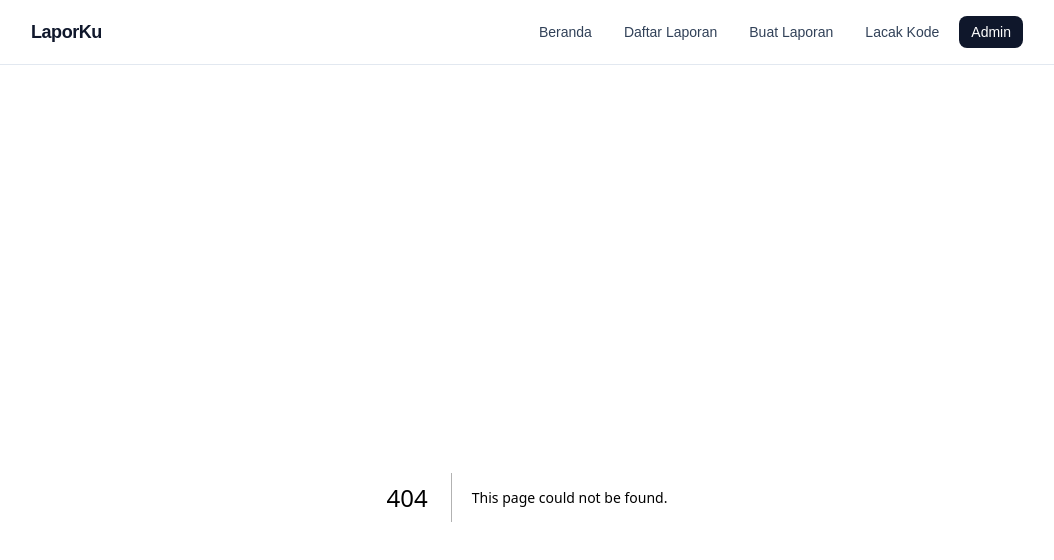
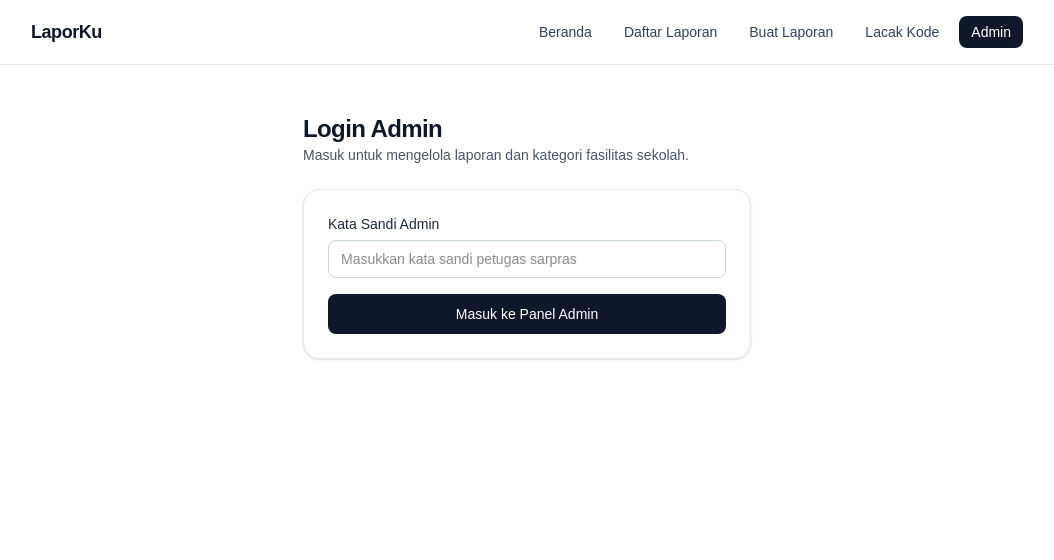
Before and after one commit to salsyaa/LaporKu, a Next.js app: page /login in a window 1280 px wide. Before the commit this address had no page. Shown: the top 560 px of the page, without its empty margins (113-1167 px from the left). Built offline with nearby package versions, Linux system fonts and the light colour scheme; no server answers.

Commit message:
Tambah halaman login dan aksi logout admin

```diff
--- /dev/null
+++ b/src/app/login/FormLogin.tsx
@@ -0,0 +1,54 @@
+"use client";
+
+import { useActionState } from "react";
+import { loginAdminAction, type LoginState } from "./actions";
+
+const initialState: LoginState = {};
+
+export function FormLogin() {
+  const [state, formAction, isPending] = useActionState(
+    loginAdminAction,
+    initialState,
+  );
+
+  return (
+    <form
+      action={formAction}
+      className="space-y-4 rounded-2xl border border-slate-200 bg-white p-6 shadow-sm"
+    >
+      {state.error && (
+        <div
+          className="rounded-xl border border-rose-200 bg-rose-50 px-4 py-3 text-sm text-rose-700"
+          role="alert"
+        >
+          {state.error}
+        </div>
+      )}
+
+      <div>
+        <label
+          htmlFor="password"
+          className="block text-sm font-medium text-slate-800"
+        >
+          Kata Sandi Admin
+        </label>
+        <input
+          id="password"
+          name="password"
+          type="password"
+          required
+          placeholder="Masukkan kata sandi petugas sarpras"
+          className="mt-1.5 w-full rounded-lg border border-slate-300 px-3 py-2 text-sm focus:border-slate-900 focus:outline-none"
+        />
+      </div>
+
+      <button
+        type="submit"
+        disabled={isPending}
+        className="w-full rounded-lg bg-slate-900 px-4 py-2.5 text-sm font-medium text-white hover:bg-slate-800 disabled:opacity-60"
+      >
+        {isPending ? "Memverifikasi..." : "Masuk ke Panel Admin"}
+      </button>
+    </form>
+  );
+}
--- /dev/null
+++ b/src/app/login/actions.ts
@@ -0,0 +1,42 @@
+"use server";
+
+import { cookies } from "next/headers";
+import { redirect } from "next/navigation";
+import { COOKIE_NAME, createSessionToken } from "@/lib/session";
+
+export interface LoginState {
+  error?: string;
+}
+
+export async function loginAdminAction(
+  _prevState: LoginState,
+  formData: FormData,
+): Promise<LoginState> {
+  const password = String(formData.get("password") ?? "");
+  const expectedPassword = process.env.ADMIN_PASSWORD;
+
+  if (!expectedPassword) {
+    return { error: "Konfigurasi sandi admin di server belum diatur." };
+  }
+
+  if (password !== expectedPassword) {
+    return { error: "Kata sandi admin salah. Silakan coba lagi." };
+  }
+
+  const token = createSessionToken();
+  const cookieStore = await cookies();
+  cookieStore.set(COOKIE_NAME, token, {
+    httpOnly: true,
+    sameSite: "lax",
+    path: "/",
+    maxAge: 60 * 60 * 12,
+  });
+
+  redirect("/admin");
+}
+
+export async function logoutAdminAction(): Promise<void> {
+  const cookieStore = await cookies();
+  cookieStore.delete(COOKIE_NAME);
+  redirect("/login");
+}
--- /dev/null
+++ b/src/app/login/page.tsx
@@ -0,0 +1,37 @@
+import { Suspense } from "react";
+import { redirect } from "next/navigation";
+import { isAdminAuthenticated } from "@/lib/session";
+import { FormLogin } from "./FormLogin";
+
+async function KontenLogin() {
+  const sudahLogin = await isAdminAuthenticated();
+  if (sudahLogin) {
+    redirect("/admin");
+  }
+  return <FormLogin />;
+}
+
+export default function LoginPage() {
+  return (
+    <div className="mx-auto max-w-md space-y-6 pt-4">
+      <div>
+        <h1 className="text-2xl font-bold tracking-tight text-slate-900">
+          Login Admin
+        </h1>
+        <p className="text-sm text-slate-600">
+          Masuk untuk mengelola laporan dan kategori fasilitas sekolah.
+        </p>
+      </div>
+
+      <Suspense
+        fallback={
+          <div className="rounded-2xl border border-slate-200 bg-white p-6 text-sm text-slate-500">
+            Memeriksa sesi...
+          </div>
+        }
+      >
+        <KontenLogin />
+      </Suspense>
+    </div>
+  );
+}
--- /dev/null
+++ b/src/components/TombolLogout.tsx
@@ -0,0 +1,14 @@
+import { logoutAdminAction } from "@/app/login/actions";
+
+export function TombolLogout() {
+  return (
+    <form action={logoutAdminAction}>
+      <button
+        type="submit"
+        className="rounded-lg border border-rose-200 bg-rose-50 px-3.5 py-1.5 text-sm font-medium text-rose-700 hover:bg-rose-100"
+      >
+        Keluar
+      </button>
+    </form>
+  );
+}
```
